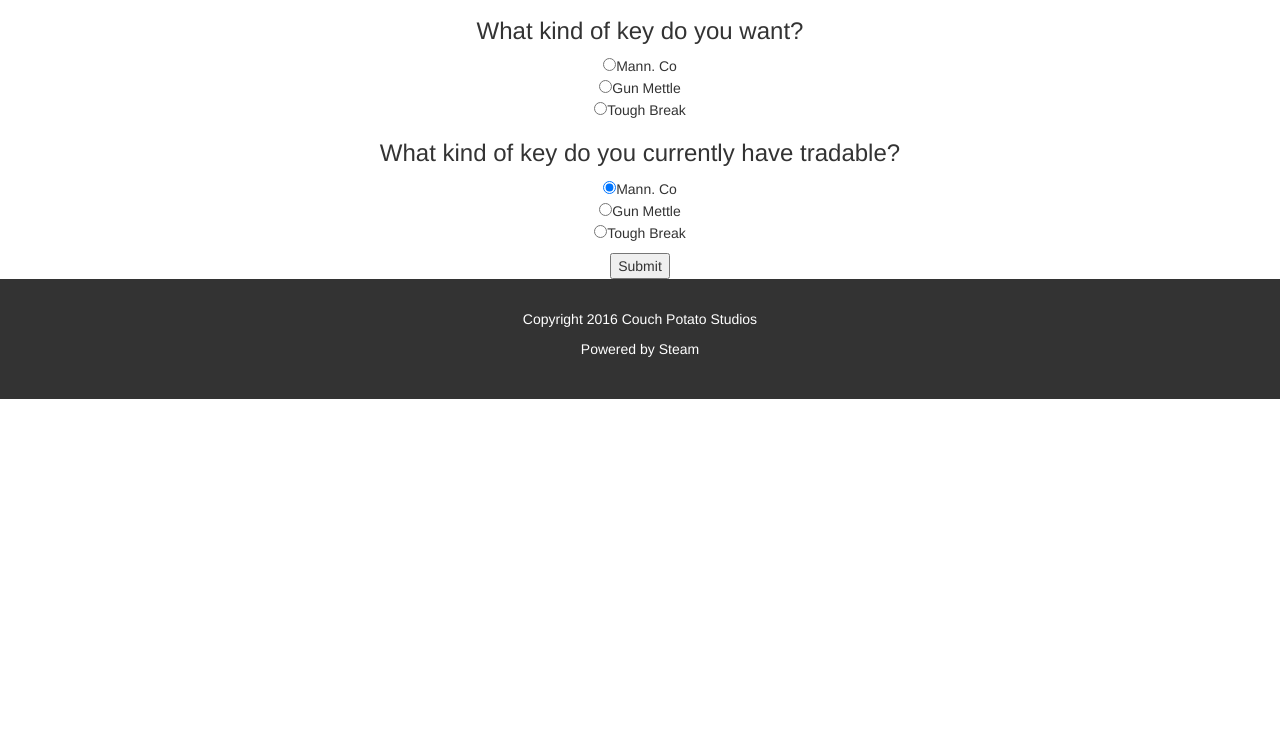
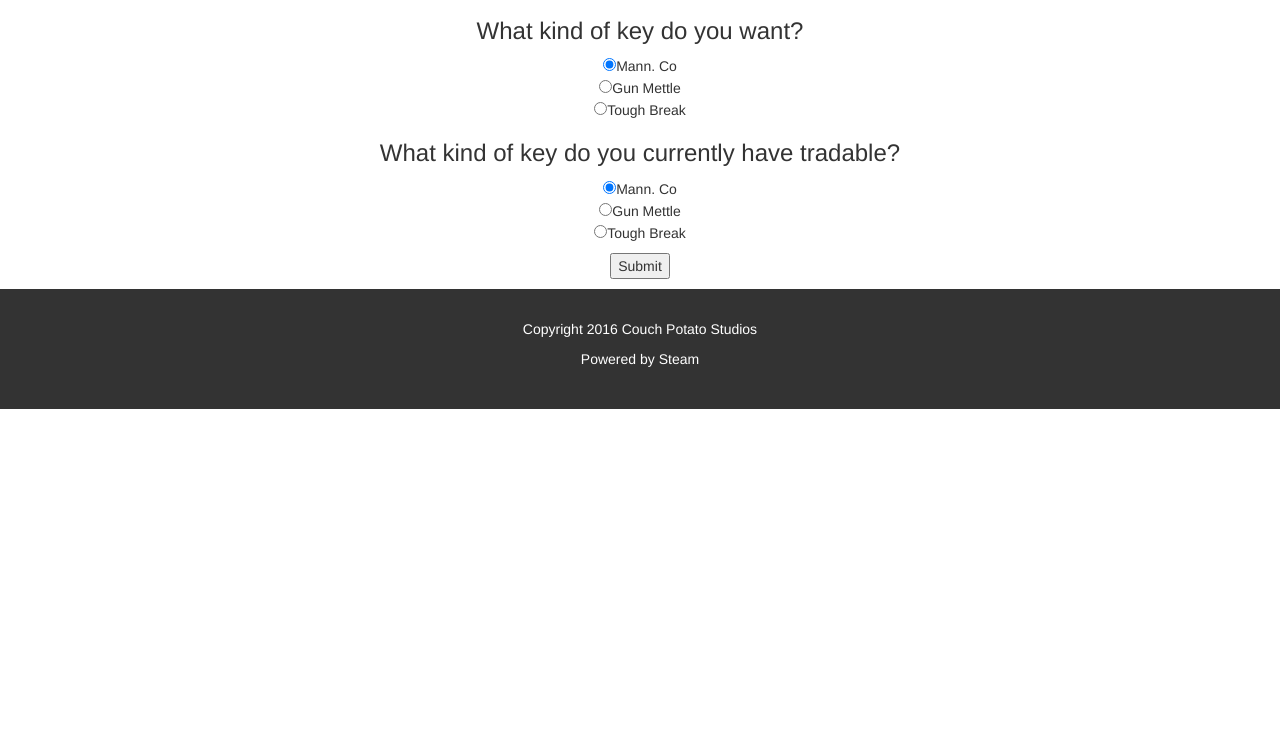
Before and after one commit to KeySwap/KeySwapFrontend, a plain HTML site: page trade/index.html in a window 1280 px wide. Shown: the part 54-800 px from the top of the page. Drawn offline with nearby package versions, Linux system fonts and the light colour scheme.

Commit message:
fixed grouping bug on radios + added spacing

```diff
--- a/trade/index.html
+++ b/trade/index.html
@@ -41,9 +41,9 @@
         <input type="radio" name="key-want" value="ToughBreak" name="group1">Tough Break
 
         <h3>What kind of key do you currently have tradable?</h3>
-        <input type="radio" name="key-want" value="MannCo" name="group2" checked>Mann. Co<br>
-        <input type="radio" name="key-want" value="GunMettle" name="group2">Gun Mettle<br>
-        <input type="radio" name="key-want" value="ToughBreak" name="group2">Tough Break
+        <input type="radio" name="key-have" value="MannCo" checked>Mann. Co<br>
+        <input type="radio" name="key-have" value="GunMettle">Gun Mettle<br>
+        <input type="radio" name="key-have" value="ToughBreak">Tough Break
 
         <p>
 
@@ -53,6 +53,10 @@
       </div>
 
     </form>
+
+<p>
+
+</p>
 
     <div class="footer">
       <div class="container">
```
